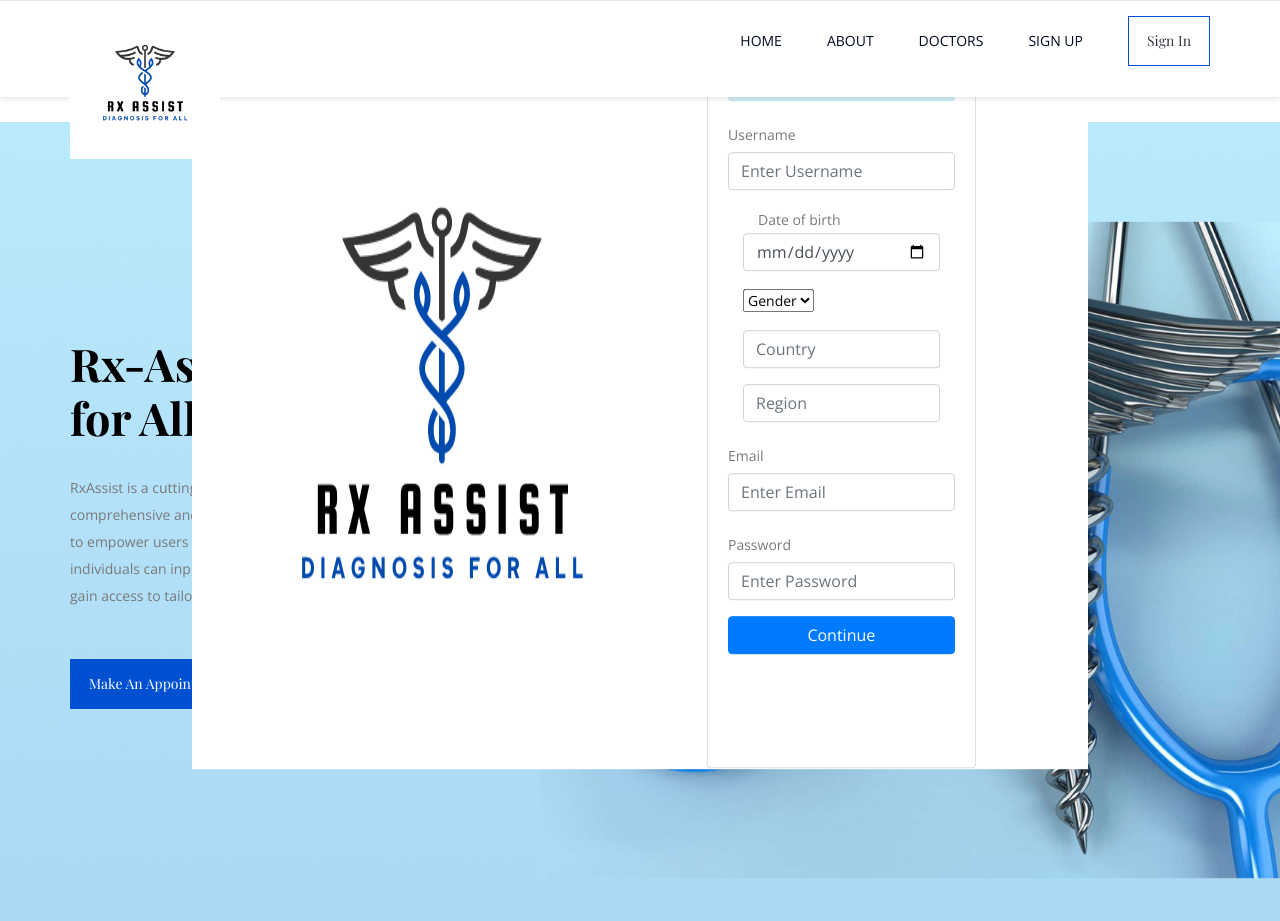
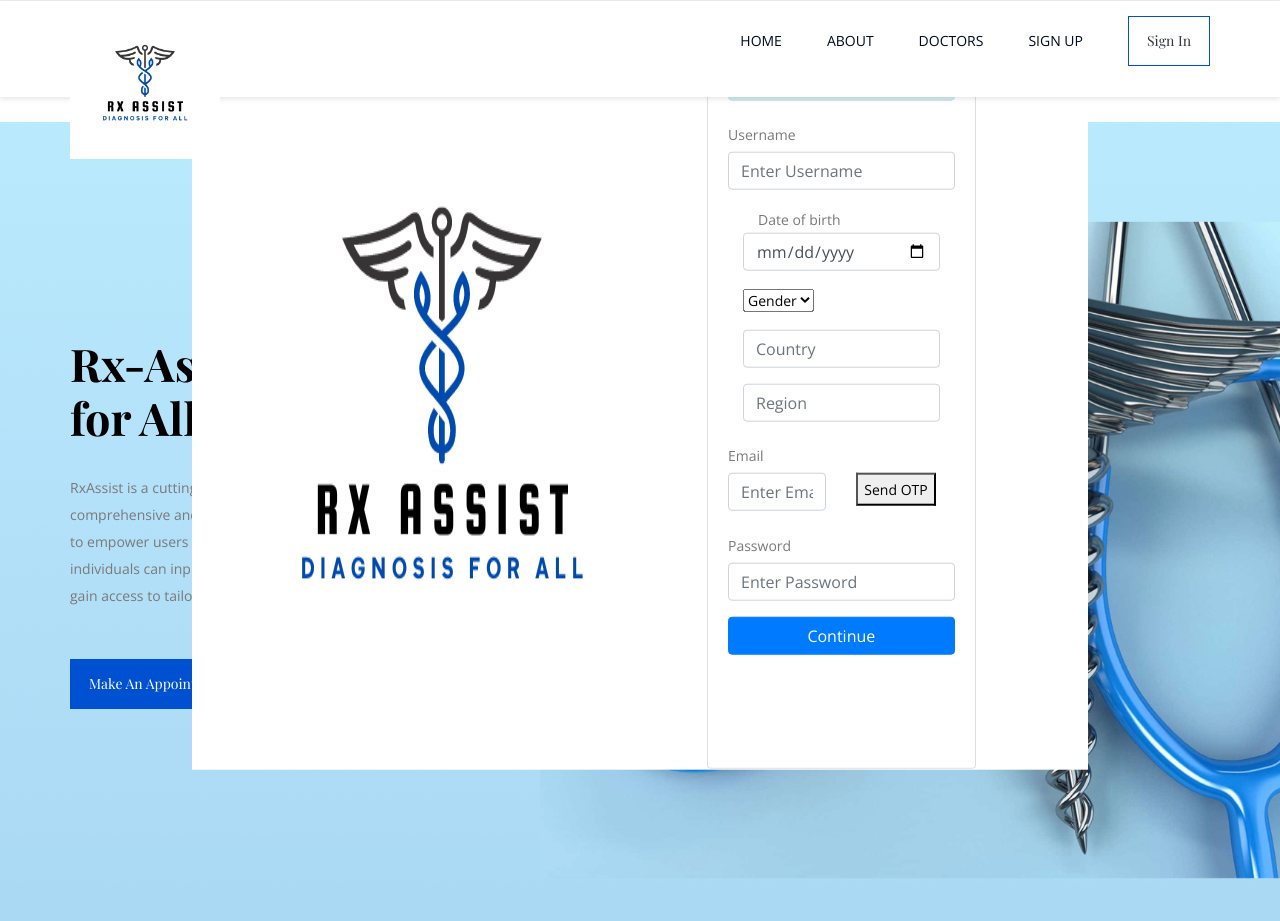
Before and after one commit to biabbas/rxassist, a Django app: page /register/ in a window 1280 px wide. Shown: the top 921 px of the page. Run offline with Django 4.2, Linux system fonts and the light colour scheme; some libraries are stand-ins or nearby versions.

Commit message:
email verification

```diff
--- a/rx-assist/core/templates/register.html
+++ b/rx-assist/core/templates/register.html
@@ -70,8 +70,16 @@
     <label class="col-form-label">Email </label>
     <div class="row">
      <div class="col">
-         <input type="email" class="form-control" name="email" placeholder="Enter Email" required="" value="">
+         <input type="email" id="email" class="form-control" name="email" placeholder="Enter Email" required="" value="">
      </div>
+     <div class = "col">
+        <button onclick="sendOTP()">Send OTP</button>
+     </div>
+     </div>
+     <div class = "row">
+        <div class = "col">
+            <input class="form-control" id="otp" name="otp" placeholder="Enter OTP"  required value="" style="display: none;">
+        </div>
      </div>
  </div>
 
@@ -87,7 +95,7 @@
             </div>
         </div>
 
- <button type="submit" id="reg_btn" class="btn btn-primary" style="width: 100%;">Continue</button>
+ <button type="submit" id="reg_btn" class="btn btn-primary" style="width: 100%;" onclick="verifyOTP()">Continue</button>
 
  <br>
                    <br>
@@ -115,4 +123,58 @@
 
 </div>
 </div>
+<script src="https://smtpjs.com/v3/smtp.js">
+</script>
+<script>
+function showOTP() {
+    var otpElement = document.getElementById("otp");
+    if (otpElement) {
+        otpElement.style.display = "block"; // Change "block" to any value that suits your display requirement
+    } else {
+        console.error("Element with ID 'otp' not found.");
+    }
+}
+
+function sendOTP(){
+    const email = document.getElementById("email");
+
+    window.otp_val = Math.floor(Math.random() * 10000);
+
+    let email_body = `<h2>Please complete your signup for Rx-assist using code <\h2>${otp_val}`
+    Email.send({
+    SecureToken : "9f2817e6-d3b2-4c89-a665-17f0f90c2a13",
+    To : email.value,
+    From : "rxassist55@yahoo.com",
+    Subject : "Rx Assist signup help",
+    Body : email_body
+}).then(
+    message => {
+  if (message === "OK") {
+    alert("Otp sent to email " + email.value);
+    showOTP();
+  }
+  else {
+    alert("Otp could not be sent. " + message );
+  }
+}
+);
+}
+
+function verifyOTP() {
+    var otpElement = document.getElementById("otp");
+    otpElement.style.display = "flex";
+    if (!otpElement.value) {
+        event.preventDefault();
+        return;
+    }
+    const otp_inp = otpElement.value;
+    if (otp_inp === window.otp_val.toString()) {
+    } else {
+        alert("Invalid email OTP. Email verification failed");
+        // Prevent form submission by returning false or using event.preventDefault()
+        event.preventDefault();
+    }
+}
+
+</script>
 {% endblock %}
```
